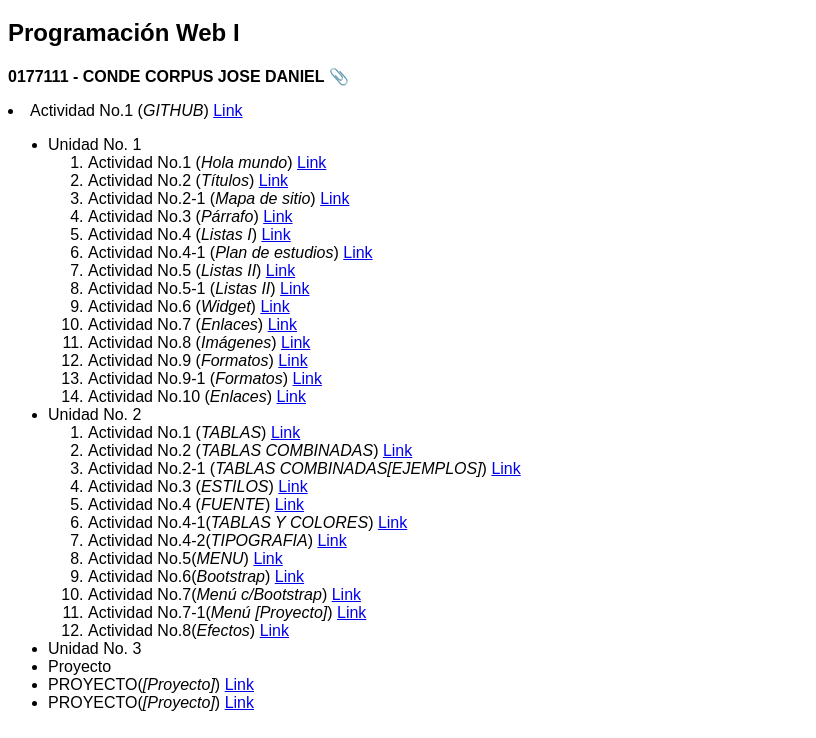
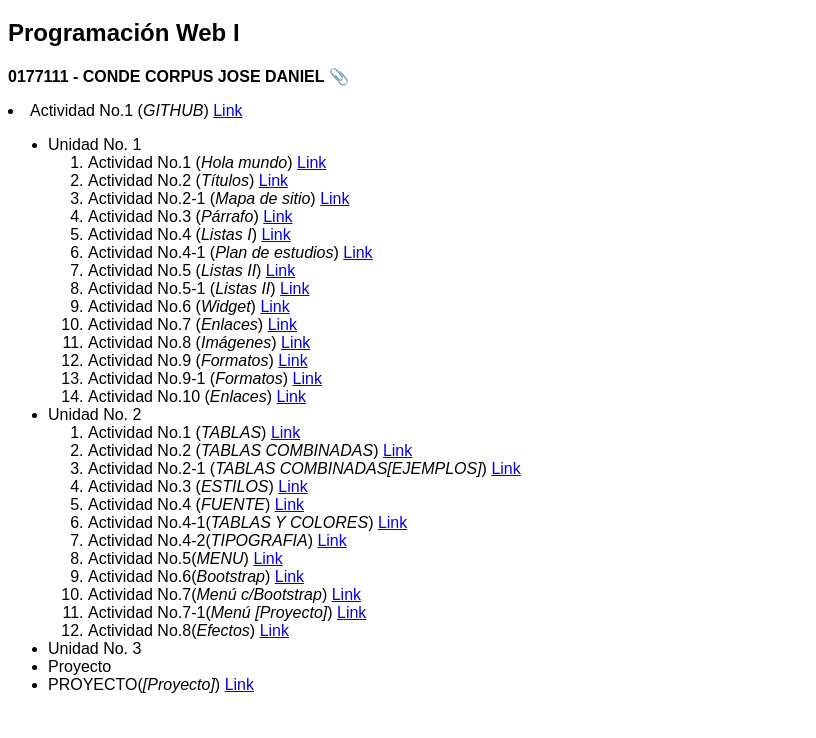
Before and after one commit to CONDE-2207/CONDE-2207.github.io, a plain HTML site: page index.html in a window 1280 px wide. Shown: the part 62-800 px from the top of the page, without its empty margins (0-816 px from the left). Drawn offline with Linux system fonts and the light colour scheme.

Commit message:
Update index.html

```diff
--- a/index.html
+++ b/index.html
@@ -67,7 +67,7 @@
         </li>
         <li>Proyecto</li>
         <li>PROYECTO(<em>[Proyecto]</em>) <a href="Proyecto/Portada.html">Link</a></li>
-        <li>PROYECTO(<em>[Proyecto]</em>) <a href="Proyecto">Link</a></li>
+
 
 
             </ol>
```
